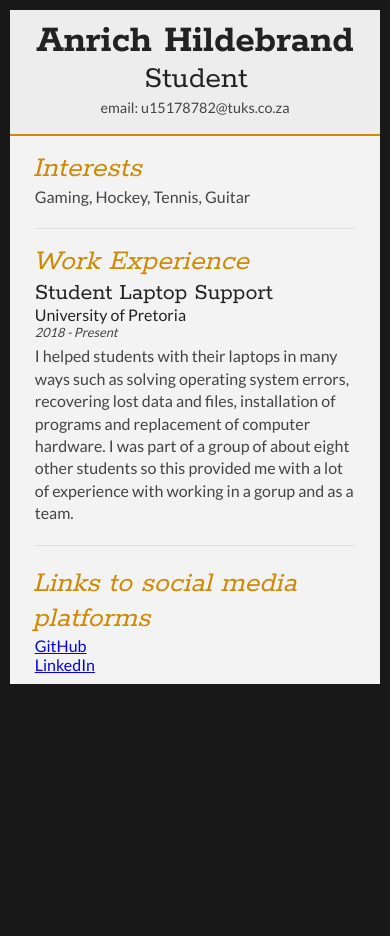
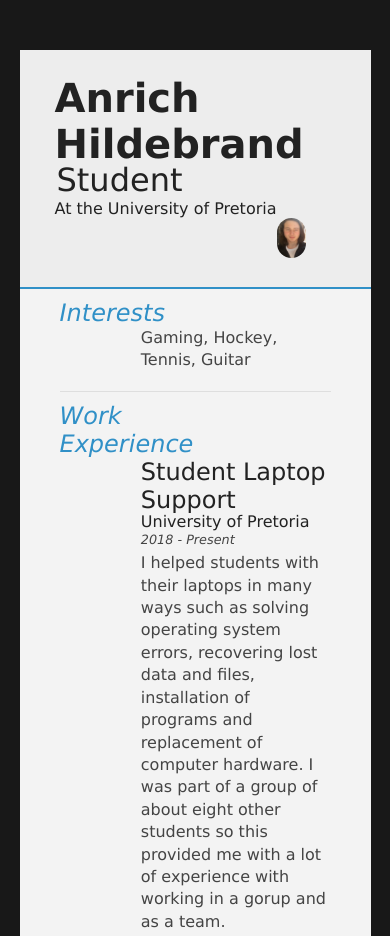
Before and after one commit to Anrich96/Anrich96.github.io, a plain HTML site: page index.html in a window 390 px wide. Shown: the top 936 px of the page. Before the commit the page ends 844 px from the top, so only its background shows below. Drawn offline with Linux system fonts and the light colour scheme.

Commit message:
CV fix
Changed CV structure and style

```diff
--- a/index.html
+++ b/index.html
@@ -7,35 +7,27 @@
 <meta name="description" content="Curriculum Vitae of Anrich Hildebrand"/>
 <meta charset="UTF-8">
 <link type="text/css" rel="stylesheet" href="style.css">
-<link href='http://fonts.googleapis.com/css?family=Rokkitt:400,700|Lato:400,300' rel='stylesheet' type='text/css'>
 </head>
 <body id="top">
-<div id="cv" class="instaFade">
+<div id="cv">
 	<div class="mainDetails">
-		<div id="headshot" class="quickFade">
-			<img src="headshot.png" alt="Anrich headshot" />
+		<div id="name">
+			<h1>Anrich Hildebrand</h1>
+			<h2>Student</h2>
+			<h3>At the University of Pretoria</h3>
 		</div>
-
-		<div id="name">
-			<h1 class="quickFade delayTwo">Anrich Hildebrand</h1>
-			<h2 class="quickFade delayThree">Student</h2>
-		</div>
-
-		<div id="contactDetails" class="quickFade delayFour">
-			<ul>
-				<li>email: <a target="_blank">u15178782@tuks.co.za</a></li>
-			</ul>
+		<div id="headshot">
+			<img src="headshot.jpg" alt="Anrich headshot" />
 		</div>
 		<div class="clear"></div>
 	</div>
 
-	<div id="mainArea" class="quickFade delayFive">
+	<div id="mainArea">
 		<section>
 			<article>
 				<div class="sectionTitle">
 					<h1>Interests</h1>
 				</div>
-
 				<div class="sectionContent">
 					<p>Gaming, Hockey, Tennis, Guitar</p>
 				</div>
@@ -56,7 +48,6 @@
 					<p class="subDetails">2018 - Present</p>
 					<p>I helped students with their laptops in many ways such as solving operating system errors, recovering lost data and files, installation of programs and replacement of computer hardware. I was part of a group of about eight other students so this provided me with a lot of experience with working in a gorup and as a team.</p>
 				</article>
-
 			</div>
 			<div class="clear"></div>
 		</section>
@@ -66,7 +57,6 @@
 			<div class="sectionTitle">
 				<h1>Links to social media platforms</h1>
 			</div>
-
 			<div class="sectionContent">
                 <article>
                     <a href="https://github.com/Anrich96">GitHub</a><br/>
@@ -76,16 +66,22 @@
 			<div class="clear"></div>
 		</section>
 
+		<section>
+			<div class="sectionTitle">
+				<h1>Contact Details</h1>
+			</div>
+			<div class="sectionContent">
+				<article>
+					<ul>
+						<p>Primary Email: anrich96@gmail.com</p>
+						<p>Secondary Email: u15178782@tuks.co.za</p>
+						<p>Phone: 074 525 7659</p>
+					</ul>
+				</article>
+			</div>
+			<div class="clear"></div>
+		</section>
 	</div>
 </div>
-<script type="text/javascript">
-var gaJsHost = (("https:" == document.location.protocol) ? "https://ssl." : "http://www.");
-document.write(unescape("%3Cscript src='" + gaJsHost + "google-analytics.com/ga.js' type='text/javascript'%3E%3C/script%3E"));
-</script>
-<script type="text/javascript">
-var pageTracker = _gat._getTracker("UA-3753241-1");
-pageTracker._initData();
-pageTracker._trackPageview();
-</script>
 </body>
 </html>
--- a/style.css
+++ b/style.css
@@ -11,7 +11,7 @@ article,aside,details,figcaption,figure,footer,header,hgroup,menu,nav,section {
 display:block;
 }
 
-html, body {background: #181818; font-family: 'Lato', helvetica, arial, sans-serif; font-size: 16px; color: #222;}
+html, body {background: #181818; font-family: Verdana, Geneva, sans-serif; font-size: 16px; color: #222;}
 
 .clear {clear: both;}
 
@@ -24,28 +24,28 @@ p {
 
 #cv {
 	width: 90%;
-	max-width: 800px;
 	background: #f3f3f3;
-	margin: 30px auto;
+	margin: 50px auto;
 }
 
 .mainDetails {
 	padding: 25px 35px;
-	border-bottom: 2px solid #cf8a05;
+	border-bottom: 2px solid #3090C7;
 	background: #ededed;
 }
 
 #name h1 {
 	font-size: 2.5em;
 	font-weight: 700;
-	font-family: 'Rokkitt', Helvetica, Arial, sans-serif;
+	font-family: Verdana, Geneva, sans-serif;
 	margin-bottom: -6px;
+	margin-right: 10px;
 }
 
 #name h2 {
 	font-size: 2em;
 	margin-left: 2px;
-	font-family: 'Rokkitt', Helvetica, Arial, sans-serif;
+	font-family: Verdana, Geneva, sans-serif;
 }
 
 #mainArea {
@@ -53,15 +53,14 @@ p {
 }
 
 #headshot {
-	width: 12.5%;
-	float: left;
+	width: 10%;
+	float: right;
 	margin-right: 30px;
 }
 
 #headshot img {
 	width: 100%;
 	height: auto;
-	-webkit-border-radius: 50px;
 	border-radius: 50px;
 }
 
@@ -69,9 +68,6 @@ p {
 	float: left;
 }
 
-#contactDetails {
-	float: right;
-}
 
 #contactDetails ul {
 	list-style-type: none;
@@ -87,21 +83,11 @@ p {
 #contactDetails ul li a, a[href^=tel] {
 	color: #444;
 	text-decoration: none;
-	-webkit-transition: all .3s ease-in;
-	-moz-transition: all .3s ease-in;
-	-o-transition: all .3s ease-in;
-	-ms-transition: all .3s ease-in;
-	transition: all .3s ease-in;
 }
-
-#contactDetails ul li a:hover {
-	color: #cf8a05;
-}
-
 
 section {
 	border-top: 1px solid #dedede;
-	padding: 20px 0 0;
+	padding: 10px 0 0;
 }
 
 section:first-child {
@@ -114,23 +100,23 @@ section:last-child {
 
 .sectionTitle {
 	float: left;
-	width: 25%;
+	width: 50%;
 }
 
 .sectionContent {
 	float: right;
-	width: 72.5%;
+	width: 70%;
 }
 
 .sectionTitle h1 {
-	font-family: 'Rokkitt', Helvetica, Arial, sans-serif;
+	font-family: Verdana, Geneva, sans-serif;
 	font-style: italic;
 	font-size: 1.5em;
-	color: #cf8a05;
+	color: #3090C7;
 }
 
 .sectionContent h2 {
-	font-family: 'Rokkitt', Helvetica, Arial, sans-serif;
+	font-family: Verdana, Geneva, sans-serif;
 	font-size: 1.5em;
 	margin-bottom: -2px;
 }
@@ -140,190 +126,3 @@ section:last-child {
 	font-style: italic;
 	margin-bottom: 3px;
 }
-
-
-@media all and (min-width: 602px) and (max-width: 800px) {
-	#headshot {
-		display: none;
-	}
-
-	.keySkills {
-	-moz-column-count:2;
-	-webkit-column-count:2;
-	column-count:2;
-	}
-}
-
-@media all and (max-width: 601px) {
-	#cv {
-		width: 95%;
-		margin: 10px auto;
-		min-width: 280px;
-	}
-
-	#headshot {
-		display: none;
-	}
-
-	#name, #contactDetails {
-		float: none;
-		width: 100%;
-		text-align: center;
-	}
-
-	.sectionTitle, .sectionContent {
-		float: none;
-		width: 100%;
-	}
-
-	.sectionTitle {
-		margin-left: -2px;
-		font-size: 1.25em;
-	}
-}
-
-@media all and (max-width: 480px) {
-	.mainDetails {
-		padding: 15px 15px;
-	}
-
-	section {
-		padding: 15px 0 0;
-	}
-
-	#mainArea {
-		padding: 0 25px;
-	}
-
-	#name h1 {
-		line-height: .8em;
-		margin-bottom: 4px;
-	}
-}
-
-@media print {
-    #cv {
-        width: 100%;
-    }
-}
-
-@-webkit-keyframes reset {
-	0% {
-		opacity: 0;
-	}
-	100% {
-		opacity: 0;
-	}
-}
-
-@-webkit-keyframes fade-in {
-	0% {
-		opacity: 0;
-	}
-	40% {
-		opacity: 0;
-	}
-	100% {
-		opacity: 1;
-	}
-}
-
-@-moz-keyframes reset {
-	0% {
-		opacity: 0;
-	}
-	100% {
-		opacity: 0;
-	}
-}
-
-@-moz-keyframes fade-in {
-	0% {
-		opacity: 0;
-	}
-	40% {
-		opacity: 0;
-	}
-	100% {
-		opacity: 1;
-	}
-}
-
-@keyframes reset {
-	0% {
-		opacity: 0;
-	}
-	100% {
-		opacity: 0;
-	}
-}
-
-@keyframes fade-in {
-	0% {
-		opacity: 0;
-	}
-	40% {
-		opacity: 0;
-	}
-	100% {
-		opacity: 1;
-	}
-}
-
-.instaFade {
-    -webkit-animation-name: reset, fade-in;
-    -webkit-animation-duration: 1.5s;
-    -webkit-animation-timing-function: ease-in;
-
-	-moz-animation-name: reset, fade-in;
-    -moz-animation-duration: 1.5s;
-    -moz-animation-timing-function: ease-in;
-
-	animation-name: reset, fade-in;
-    animation-duration: 1.5s;
-    animation-timing-function: ease-in;
-}
-
-.quickFade {
-    -webkit-animation-name: reset, fade-in;
-    -webkit-animation-duration: 2.5s;
-    -webkit-animation-timing-function: ease-in;
-
-	-moz-animation-name: reset, fade-in;
-    -moz-animation-duration: 2.5s;
-    -moz-animation-timing-function: ease-in;
-
-	animation-name: reset, fade-in;
-    animation-duration: 2.5s;
-    animation-timing-function: ease-in;
-}
-
-.delayOne {
-	-webkit-animation-delay: 0, .5s;
-	-moz-animation-delay: 0, .5s;
-	animation-delay: 0, .5s;
-}
-
-.delayTwo {
-	-webkit-animation-delay: 0, 1s;
-	-moz-animation-delay: 0, 1s;
-	animation-delay: 0, 1s;
-}
-
-.delayThree {
-	-webkit-animation-delay: 0, 1.5s;
-	-moz-animation-delay: 0, 1.5s;
-	animation-delay: 0, 1.5s;
-}
-
-.delayFour {
-	-webkit-animation-delay: 0, 2s;
-	-moz-animation-delay: 0, 2s;
-	animation-delay: 0, 2s;
-}
-
-.delayFive {
-	-webkit-animation-delay: 0, 2.5s;
-	-moz-animation-delay: 0, 2.5s;
-	animation-delay: 0, 2.5s;
-}
```
Also changed, not shown: headshot.jpg (added), headshot.png (deleted).
